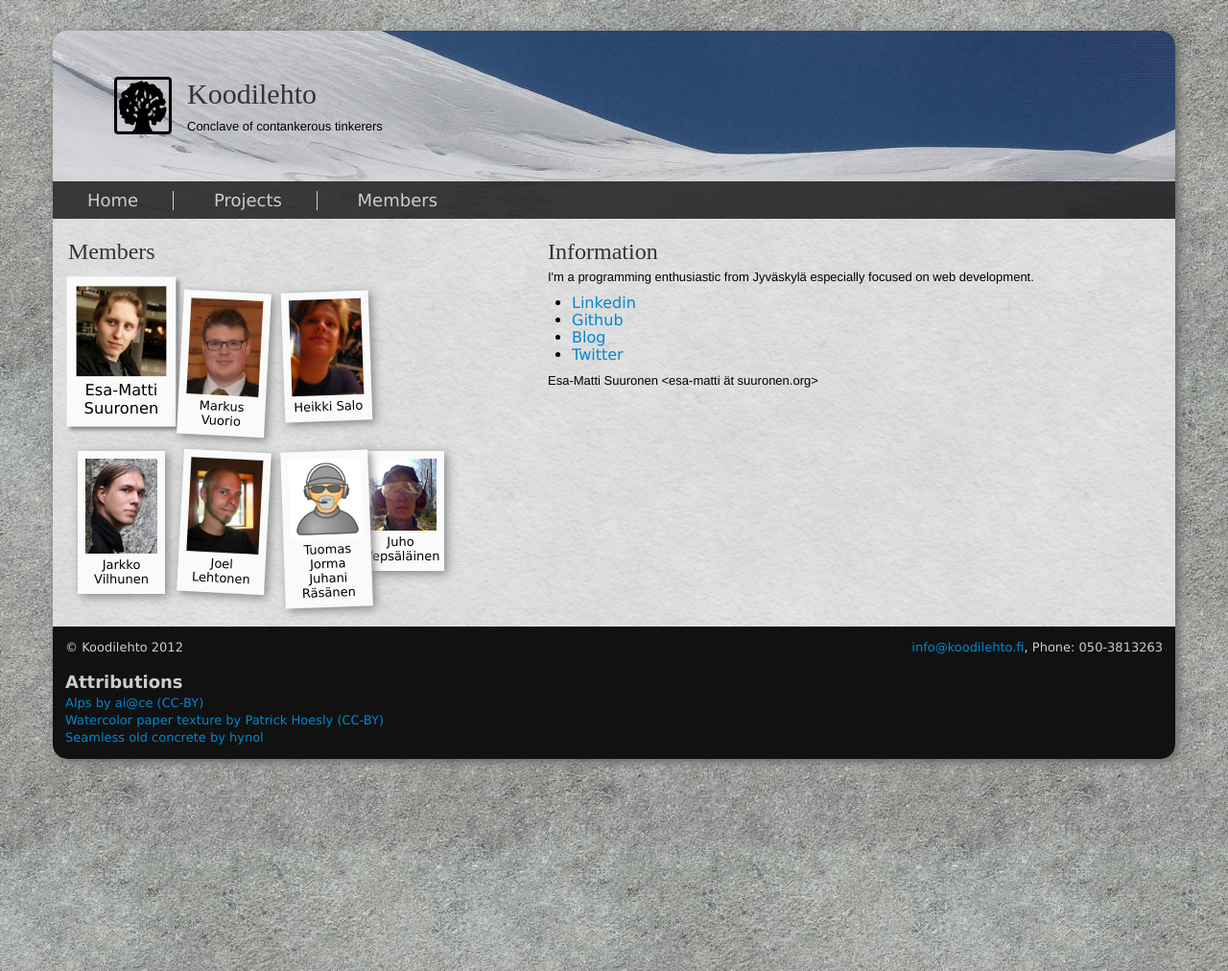
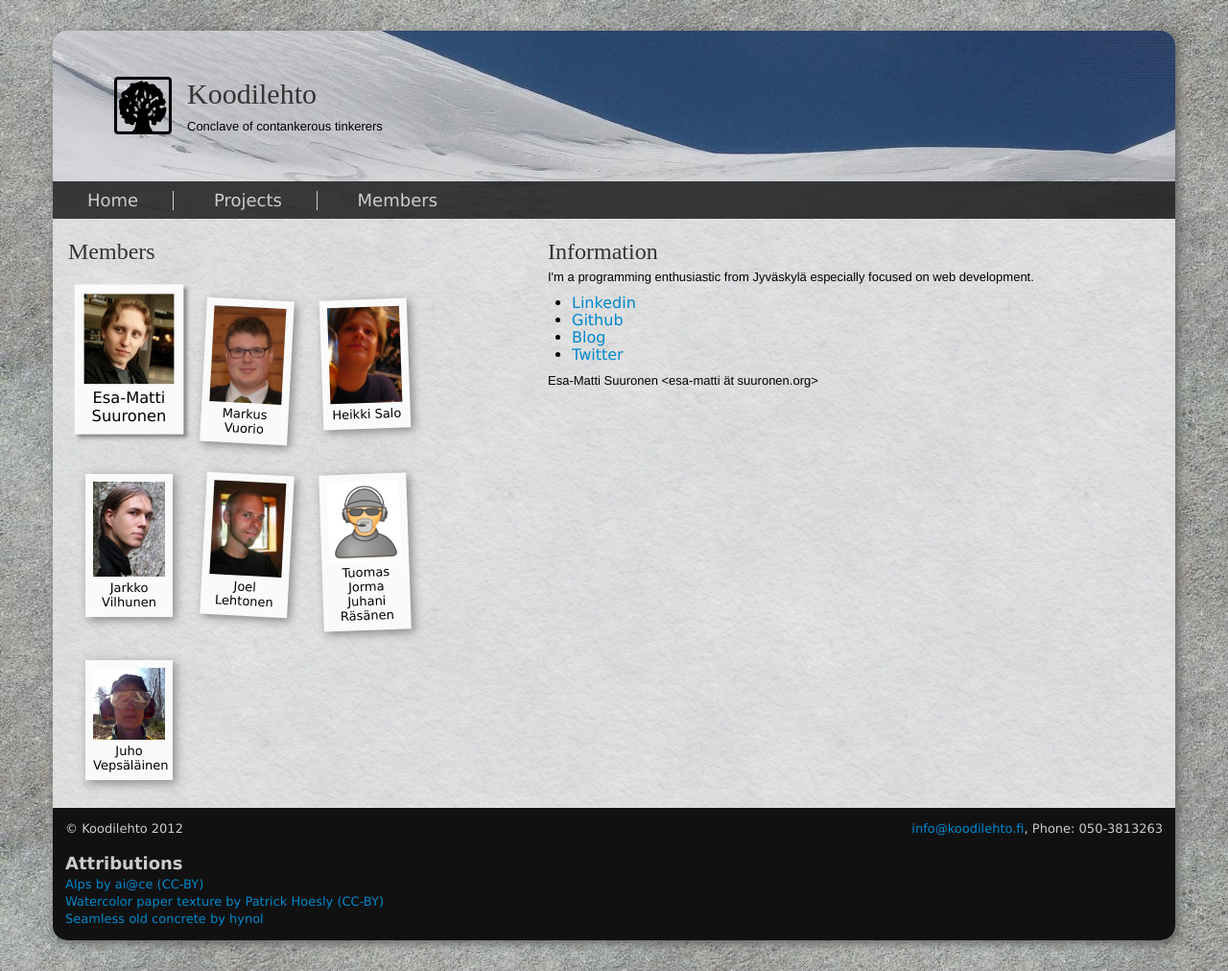
Before and after one commit to koodilehto/koodilehto-site, a Jekyll site: the page built from members/index.html, in a window 1280 px wide. Shown: the whole page at 96% size. Built offline with Jekyll 4.4.1, drawn with Linux system fonts in a browser that asks for light colours; some web fonts are replaced.

Commit message:
Make members page layout work a bit better

```diff
--- a/css/members.css
+++ b/css/members.css
@@ -5,6 +5,7 @@
 
 .polaroids .row {
     float: left;
+    width: 100%;
 }
 
 .polaroid {
@@ -13,7 +14,7 @@
 }
 
 .polaroid {
-    margin: 0.5em;
+    margin: 1em;
     padding: 0.5em;
     -moz-box-shadow: 3px 3px 10px #888;
     -webkit-box-shadow: 3px 3px 10px #888;
```
